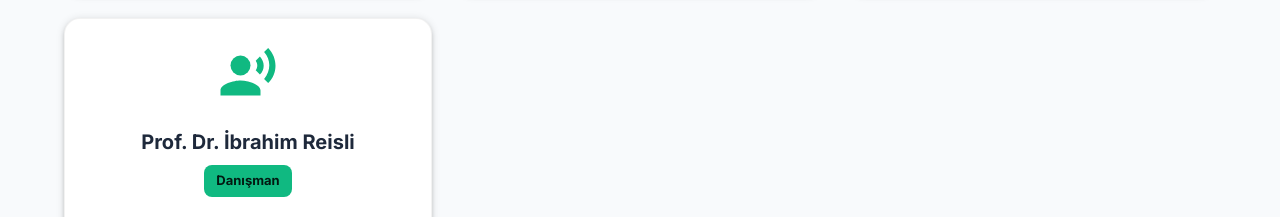
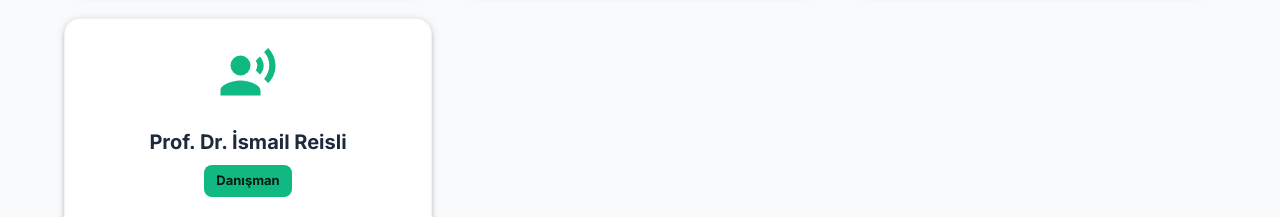
Before and after one commit to bbabur/immune-risk-next, a Next.js app: page /about in a window 1280 px wide. Shown: the part 860-1077 px from the top of the page. Built offline with nearby package versions, Linux system fonts and the light colour scheme; no server answers; the database is empty.

Commit message:
Update page.tsx

```diff
--- a/app/about/page.tsx
+++ b/app/about/page.tsx
@@ -51,7 +51,7 @@ const teamMembers = [
     color: 'success'
   },
   {
-    name: 'Prof. Dr. İbrahim Reisli',
+    name: 'Prof. Dr. İsmail Reisli',
     role: 'Danışman',
     icon: <RecordVoiceOver sx={{ fontSize: 60, color: 'success.main' }} />,
     description: 'Klinik değerlendirme, hasta verileri analizi ve tıbbi danışmanlık',
```
